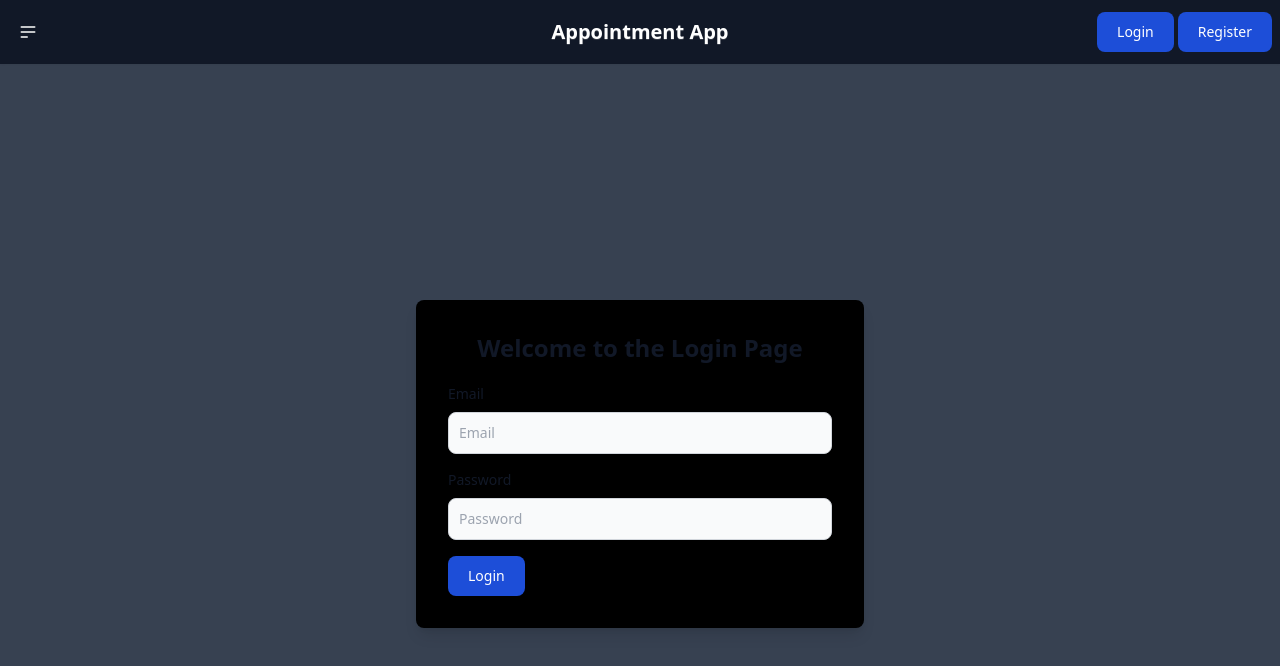
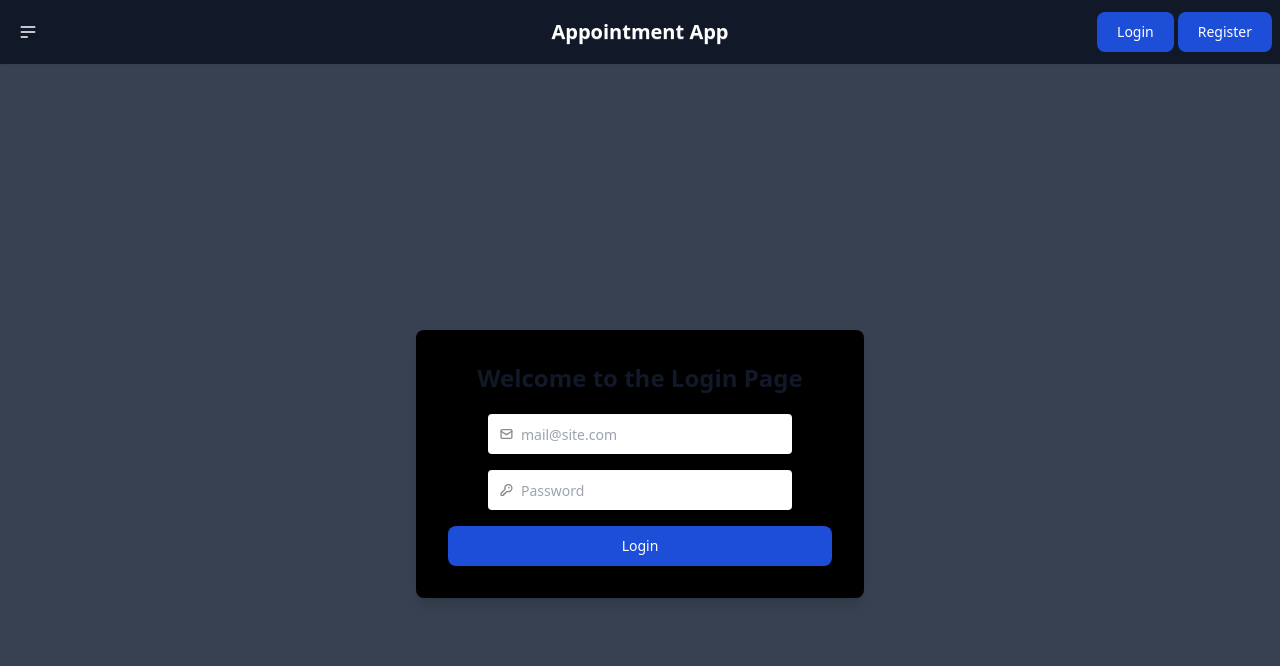
Before and after one commit to prateek-balani/appointment-app, a React (Create React App) app in the folder frontend/: page /login in a window 1280 px wide. Shown: the top 666 px of the page. Built offline with nearby package versions, Linux system fonts and the light colour scheme.

Commit message:
updated the ui using daisyui to make it more consistent

```diff
--- a/frontend/src/pages/login.jsx
+++ b/frontend/src/pages/login.jsx
@@ -42,21 +42,56 @@
                 <h1 className="text-2xl font-semibold text-center text-gray-900 dark:text-white">Welcome to the Login Page</h1>
 
                 <form onSubmit={loginUser}>
-                    <div className="space-y-4">
-                        <div>
-                            <label for="email" className="block mb-2 text-sm font-medium text-gray-900 dark:text-white">Email</label>
-                            <input placeholder="Email" id="email" type="email" value={email} onChange={(e) => setEmail(e.target.value)} className="bg-gray-50 border border-gray-300 text-gray-900 text-sm rounded-lg focus:ring-blue-500 focus:border-blue-500 block w-full p-2.5 dark:bg-gray-700 dark:border-gray-600 dark:placeholder-gray-400 dark:text-white dark:focus:ring-blue-500 dark:focus:border-blue-500"/>
+                    <div className="space-y-4 flex flex-col">
+                        <div className="mx-10">
+                            <label for="email" className="input validator">
+                                <svg className="h-[1em] opacity-50" xmlns="http://www.w3.org/2000/svg" viewBox="0 0 24 24">
+                                    <g
+                                        strokeLinejoin="round"
+                                        strokeLinecap="round"
+                                        strokeWidth="2.5"
+                                        fill="none"
+                                        stroke="currentColor"
+                                    >
+                                        <rect width="20" height="16" x="2" y="4" rx="2"></rect>
+                                        <path d="m22 7-8.97 5.7a1.94 1.94 0 0 1-2.06 0L2 7"></path>
+                                    </g>
+                                </svg>
+                                <input placeholder="mail@site.com" id="email" type="email" value={email} onChange={(e) => setEmail(e.target.value)} required />
+                            </label>
+                            <div className="validator-hint hidden">Enter valid email address</div>
                         </div>
-                        <div>
-                            <label for="password" className="block mb-2 text-sm font-medium text-gray-900 dark:text-white">Password</label>
+                        <div className="mx-10">
+                            <label for="password" className="input validator">
+                                <svg className="h-[1em] opacity-50" xmlns="http://www.w3.org/2000/svg" viewBox="0 0 24 24">
+                                    <g
+                                        strokeLinejoin="round"
+                                        strokeLinecap="round"
+                                        strokeWidth="2.5"
+                                        fill="none"
+                                        stroke="currentColor"
+                                    >
+                                        <path
+                                            d="M2.586 17.414A2 2 0 0 0 2 18.828V21a1 1 0 0 0 1 1h3a1 1 0 0 0 1-1v-1a1 1 0 0 1 1-1h1a1 1 0 0 0 1-1v-1a1 1 0 0 1 1-1h.172a2 2 0 0 0 1.414-.586l.814-.814a6.5 6.5 0 1 0-4-4z"
+                                        ></path>
+                                        <circle cx="16.5" cy="7.5" r=".5" fill="currentColor"></circle>
+                                    </g>
+                                </svg>
                                 <input
                                     type="password"
                                     id="password"
                                     placeholder="Password"
                                     value={password}
                                     onChange={(e) => setPassword(e.target.value)}
-                                className="bg-gray-50 border border-gray-300 text-gray-900 text-sm rounded-lg focus:ring-blue-500 focus:border-blue-500 block w-full p-2.5 dark:bg-gray-700 dark:border-gray-600 dark:placeholder-gray-400 dark:text-white dark:focus:ring-blue-500 dark:focus:border-blue-500"
+                                    minlength="8"
+                                    pattern="(?=.*\d)(?=.*[a-z])(?=.*[A-Z]).{8,}"
+                                    title="Must be more than 8 characters, including number, lowercase letter, uppercase letter"
                                 />
+                            </label>
+                            <p className="validator-hint hidden">
+                                Must be more than 8 characters, including
+                                <br />At least one number <br />At least one lowercase letter <br />At least one uppercase letter
+                            </p>
                         </div>
                         <button type="submit" className="text-white bg-blue-700 hover:bg-blue-800 focus:ring-4 focus:outline-none focus:ring-blue-300 font-medium rounded-lg text-sm w-full sm:w-auto px-5 py-2.5 text-center dark:bg-blue-600 dark:hover:bg-blue-700 dark:focus:ring-blue-800">Login</button>
                     </div>
```
Lines whose indentation alone changed are shown as unchanged.
